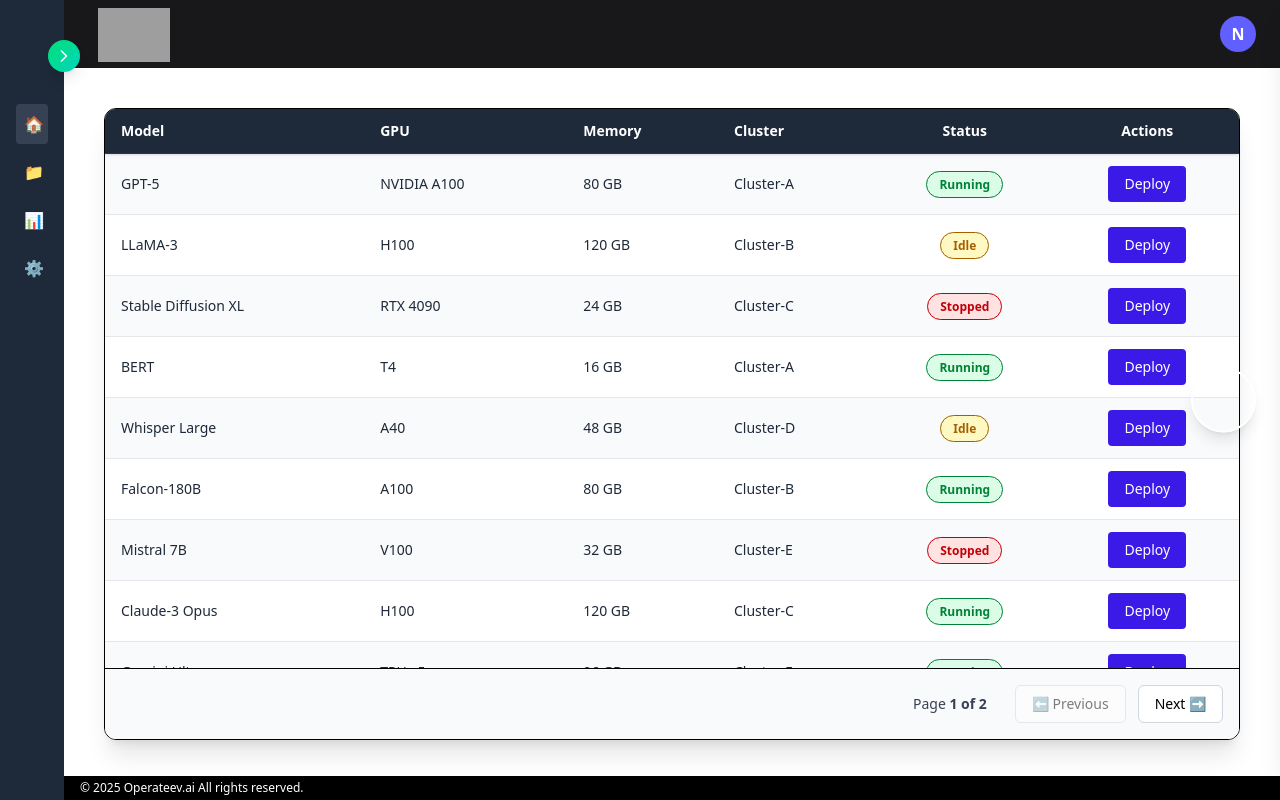
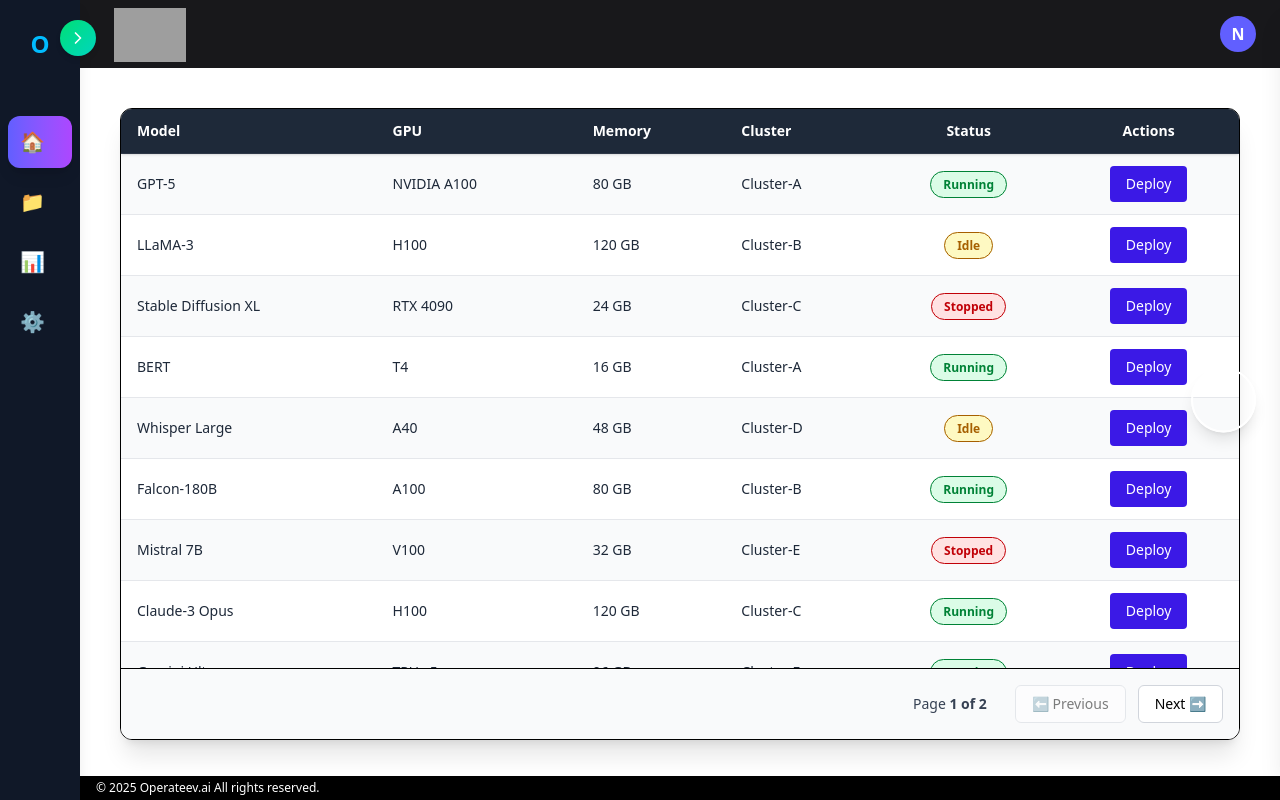
Before and after one commit to argadenil/operateev-ai, a Next.js app: page / in a window 1280 px wide. Built offline with nearby package versions, Linux system fonts and the light colour scheme; grey boxes are pictures that could not be loaded.

Commit message:
made sidebar clearly visible

```diff
--- a/app/page.tsx
+++ b/app/page.tsx
@@ -28,88 +28,62 @@ export default function Home() {
     <div className="flex h-screen relative overflow-hidden bg-gray-100">
       {/* Sidebar */}
       {/* Sidebar */}
-      <aside
-        className={`bg-gray-800 text-white transition-all duration-300 ${sidebarOpen ? "w-64" : "w-16"
-          } flex flex-col z-30 relative`}
+   <aside
+  className={`bg-gray-900 text-white transition-all duration-300 ${sidebarOpen ? "w-64" : "w-20"
+    } flex flex-col relative z-30 shadow-lg`}
+>
+  {/* Logo */}
+  <div className={`flex items-center justify-center ${sidebarOpen ? "h-20" : "h-16"} mt-3`}>
+    {sidebarOpen ? (
+      <h1 className="text-2xl font-bold text-white">
+        Operateev.<span className="text-sky-400">ai</span>
+      </h1>
+    ) : (
+      <div className="text-2xl font-bold text-sky-400">O</div>
+    )}
+  </div>
+
+  {/* Navigation */}
+  <nav className="flex flex-col mt-10 space-y-2">
+    {[
+      { name: "Dashboard", icon: "🏠", key: "dashboard" },
+      { name: "Projects", icon: "📁", key: "projects" },
+      { name: "Reports", icon: "📊", key: "reports" },
+      { name: "Settings", icon: "⚙️", key: "settings" },
+    ].map((item) => (
+      <button
+        key={item.key}
+        onClick={() => setActivePage(item.key)}
+        className={`group relative flex items-center p-3 mx-2 rounded-xl transition-all duration-300 ${
+          activePage === item.key
+            ? "bg-gradient-to-r from-indigo-500 to-purple-500 text-white shadow-lg"
+            : "hover:bg-gray-800 text-gray-200"
+        }`}
+        title={!sidebarOpen ? item.name : undefined}
       >
-        {/* Brand / Logo */}
-        {/* Brand / Logo */}
+        <span className="text-xl">{item.icon}</span>
         {sidebarOpen && (
-          <div className="px-4 py-3 mt-3 text-3xl font-bold">
-            <span className="text-white">Operateev.</span>
-            <span className="text-sky-400">ai</span>
-          </div>
+          <span className="ml-3 font-medium text-sm group-hover:text-white">
+            {item.name}
+          </span>
         )}
+      </button>
+    ))}
+  </nav>
 
+  {/* Collapse / Expand */}
+  <button
+    onClick={() => setSidebarOpen(!sidebarOpen)}
+    className={`absolute top-5 -right-4 w-9 h-9 rounded-full flex items-center justify-center shadow-md transition-all duration-300
+    ${sidebarOpen
+        ? "bg-gradient-to-br from-indigo-500 to-purple-500 hover:from-purple-600 hover:to-indigo-600"
+        : "bg-gradient-to-br from-green-400 to-teal-400 hover:from-teal-500 hover:to-green-500"
+      }`}
+  >
+    {sidebarOpen ? <ChevronLeft size={20} className="text-white" /> : <ChevronRight size={20} className="text-white" />}
+  </button>
+</aside>
 
-        {/* Top spacing in collapsed mode */}
-        {!sidebarOpen && <div className="mt-6" />}
-
-        {/* Navigation */}
-        <nav className="flex flex-col px-4 space-y-2 mt-20">
-          <button
-            onClick={() => setActivePage("dashboard")}
-            className={`rounded p-2 text-left transition-colors ${activePage === "dashboard"
-              ? "bg-gray-700 text-white font-semibold"
-              : "hover:bg-gray-700"
-              }`}
-          >
-            {sidebarOpen ? "Dashboard" : "🏠"}
-          </button>
-
-          <button
-            onClick={() => setActivePage("projects")}
-            className={`rounded p-2 text-left transition-colors ${activePage === "projects"
-              ? "bg-gray-700 text-white font-semibold"
-              : "hover:bg-gray-700"
-              }`}
-          >
-            {sidebarOpen ? "Projects" : "📁"}
-          </button>
-
-          <button
-            onClick={() => setActivePage("reports")}
-            className={`rounded p-2 text-left transition-colors ${activePage === "reports"
-              ? "bg-gray-700 text-white font-semibold"
-              : "hover:bg-gray-700"
-              }`}
-          >
-            {sidebarOpen ? "Reports" : "📊"}
-          </button>
-
-          <button
-            onClick={() => setActivePage("settings")}
-            className={`rounded p-2 text-left transition-colors ${activePage === "settings"
-              ? "bg-gray-700 text-white font-semibold"
-              : "hover:bg-gray-700"
-              }`}
-          >
-            {sidebarOpen ? "Settings" : "⚙️"}
-          </button>
-
-
-
-
-        </nav>
-
-        {/* Collapse/Expand Arrow at sidebar edge */}
-        <button
-          onClick={() => setSidebarOpen(!sidebarOpen)}
-          className={`absolute top-[5%] -right-4 w-8 h-8 rounded-full flex items-center justify-center shadow-lg transition-all duration-300
-    ${sidebarOpen
-              ? "bg-gradient-to-br from-indigo-500 to-purple-500 hover:from-purple-500 hover:to-indigo-500"
-              : "bg-gradient-to-br from-green-400 to-teal-400 hover:from-teal-400 hover:to-green-400"}`
-          }
-        >
-          {sidebarOpen ? (
-            <ChevronLeft size={20} className="text-white" />
-          ) : (
-            <ChevronRight size={20} className="text-white" />
-          )}
-        </button>
-
-
-      </aside>
 
 
       {/* Main Area */}
```
